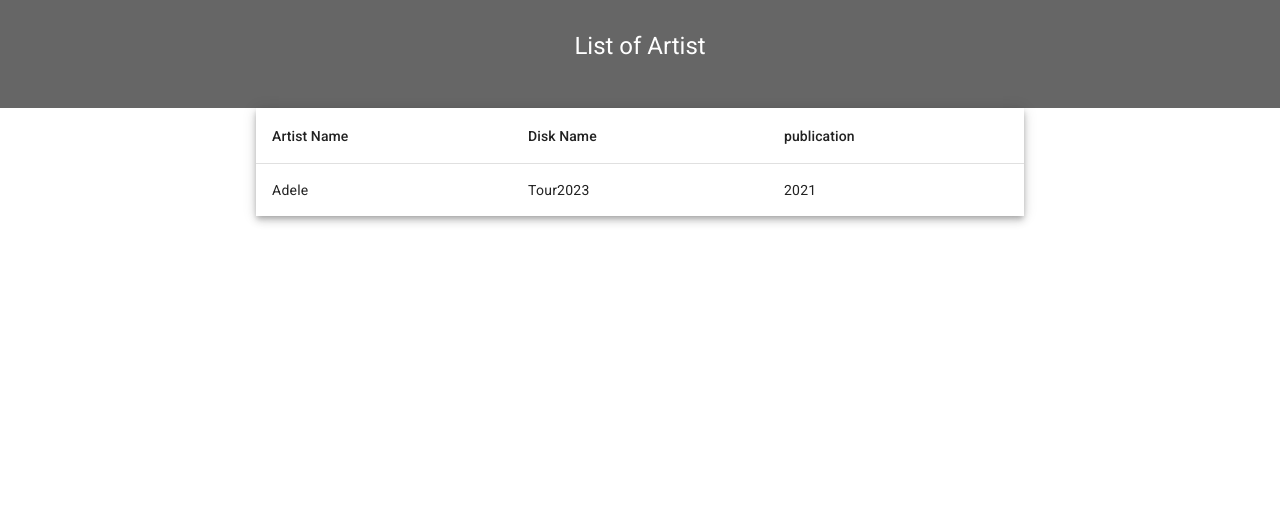
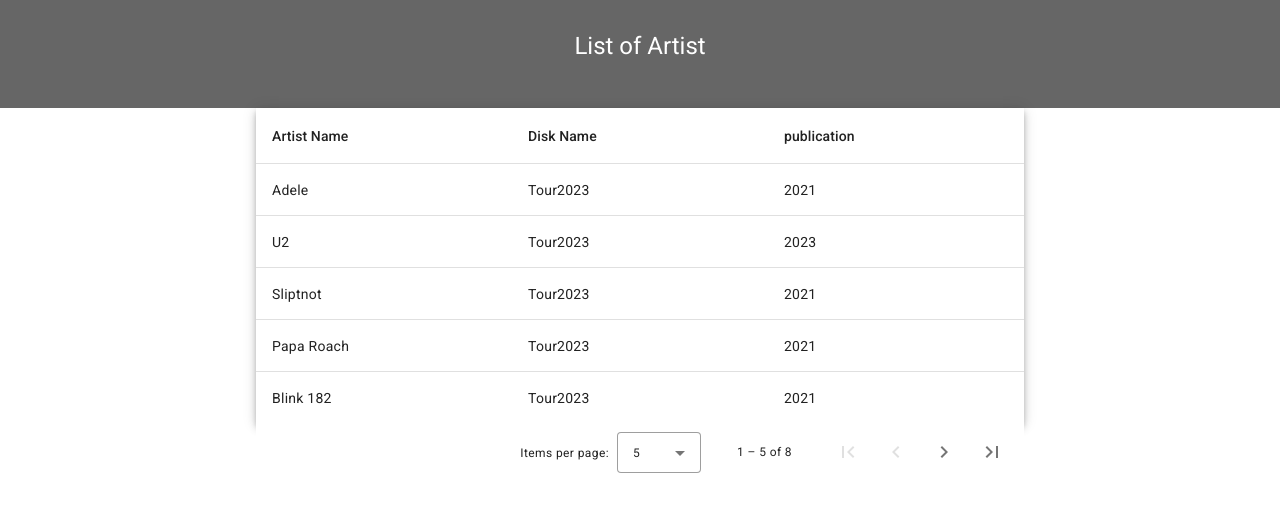
Before and after one commit to eddulkcr17/hahn-ui, an Angular app: page / in a window 1280 px wide. Shown: the top 512 px of the page. Built offline with nearby package versions, Linux system fonts and the light colour scheme.

Commit message:
[EJ] add pagination in artists list

```diff
--- a/src/app/components/list-artist/list-artist.component.html
+++ b/src/app/components/list-artist/list-artist.component.html
@@ -26,4 +26,8 @@
     <tr mat-header-row *matHeaderRowDef="displayedColumns"></tr>
     <tr mat-row *matRowDef="let row; columns: displayedColumns;"></tr>
   </table>
+  <mat-paginator [pageSizeOptions]="[5, 10, 20]"
+  showFirstLastButtons
+  aria-label="Select page of periodic elements">
+</mat-paginator>
 </div>
--- a/src/app/components/list-artist/list-artist.component.ts
+++ b/src/app/components/list-artist/list-artist.component.ts
@@ -1,8 +1,17 @@
-import { Component } from '@angular/core';
+import { AfterViewInit, Component, OnInit, ViewChild } from '@angular/core';
+import { MatPaginator } from '@angular/material/paginator';
+import { MatTableDataSource } from '@angular/material/table';
 import { Artist } from 'src/app/interface/artist';
 
-const ELEMENT_DATA: Artist[] = [
- { artistName:'Adele', diskName:'Tour2023',publication:'2021' }
+const listArtist: Artist[] = [
+ { artistName:'Adele', diskName:'Tour2023',publication:'2021' },
+ { artistName:'U2', diskName:'Tour2023',publication:'2023' },
+ { artistName:'Sliptnot', diskName:'Tour2023',publication:'2021' },
+ { artistName:'Papa Roach', diskName:'Tour2023',publication:'2021' },
+ { artistName:'Blink 182', diskName:'Tour2023',publication:'2021' },
+ { artistName:'The Rasmuss', diskName:'Tour2023',publication:'2021' },
+ { artistName:'Simple Plan', diskName:'Tour2023',publication:'2021' },
+ { artistName:'Oasis', diskName:'Tour2023',publication:'2021' }
 ];
 
 /**
@@ -14,8 +23,19 @@ const ELEMENT_DATA: Artist[] = [
   templateUrl: './list-artist.component.html',
   styleUrls: ['./list-artist.component.css']
 })
-export class ListArtistComponent {
+export class ListArtistComponent implements OnInit, AfterViewInit{
   displayedColumns: string[] = ['artistName','diskName','publication'];
-  dataSource = ELEMENT_DATA;
+  dataSource = new MatTableDataSource<Artist>(listArtist);
+
+  @ViewChild(MatPaginator) paginator!: MatPaginator;
+
+  constructor(){}
+  ngOnInit(): void {
+
+  }
+
+  ngAfterViewInit() {
+    this.dataSource.paginator = this.paginator;
+  }
 
 }
```
Also changed, not shown: src/app/app.module.ts (+10 -2 lines).
